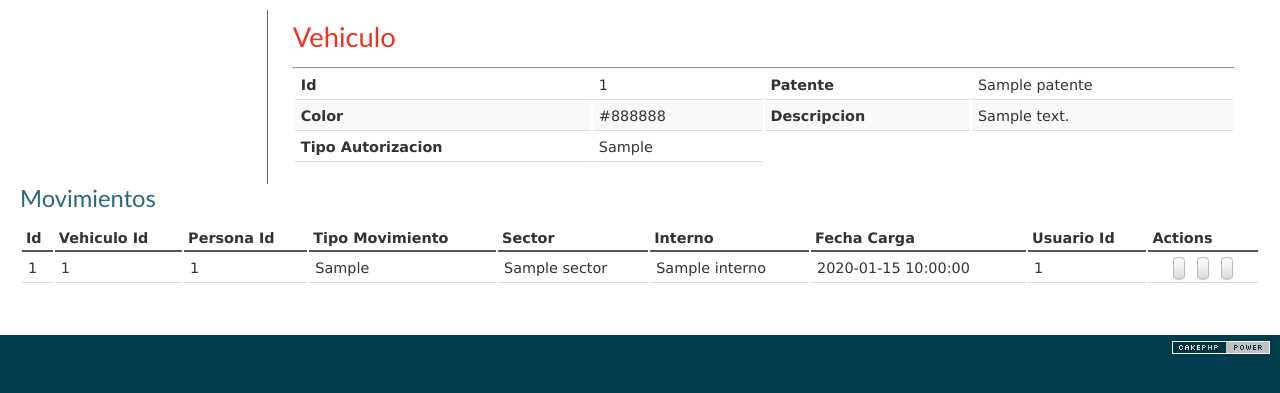
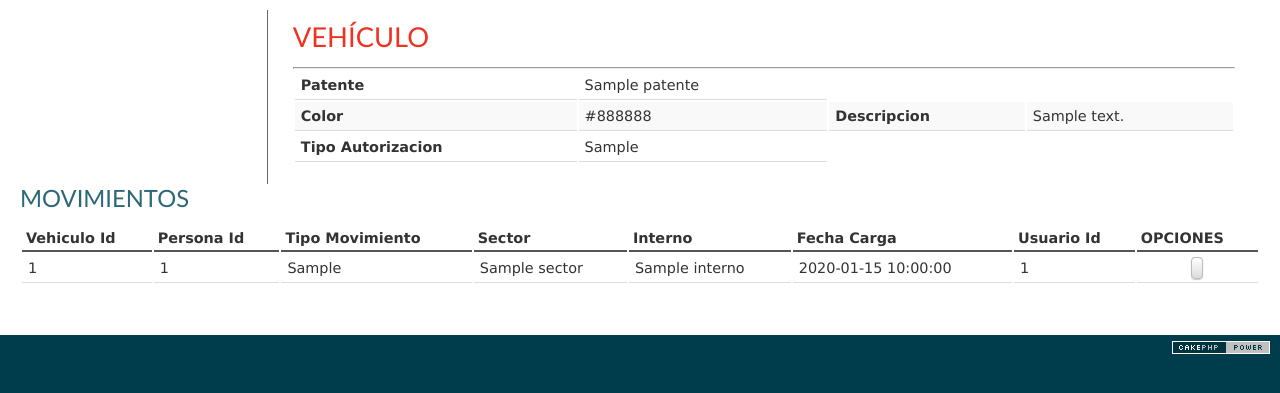
Before and after one commit to joniborda/cav, a CakePHP app: the page made by app/View/Vehiculos/admin_view.ctp in a window 1280 px wide. Shown: the part 47-440 px from the top of the page. Run offline with PHP 8.4 and a stand-in for CakePHP, Linux system fonts and the light colour scheme; the template is opened without the code that fills it: most values are stand-ins (such as "Sample title", 1, 10 or a date in 2020); data that the repository does not hold is empty; some libraries are stand-ins or nearby versions.

Commit message:
agregado vehiculos excedidos - arreglando vistas

```diff
--- a/app/Controller/AppController.php
+++ b/app/Controller/AppController.php
@@ -74,6 +74,9 @@ class AppController extends Controller {
 
 		$this->loadModel('VVehiculosAdentro');
 		$this->set('count_inside', $this->VVehiculosAdentro->find('count'));
+
+		$this->loadModel('VVehiculosExcedido');
+		$this->set('count_inside2', $this->VVehiculosExcedido->find('count'));
 
 		setlocale(LC_TIME, 'Spanish');
 		setlocale(LC_TIME, 'es_AR.utf8');
--- a/app/View/Movimientos/admin_add.ctp
+++ b/app/View/Movimientos/admin_add.ctp
@@ -90,6 +90,8 @@
 	<?php echo $this->Form->input('persona_id', array('type' => 'hidden'));?>
 	<?php echo $this->Form->input('sector', array('type' => 'hidden'));?>
 	<?php echo $this->Form->input('interno', array('type' => 'hidden'));?>
+	<?php echo $this->Form->input('horas_predio', array('type' => 'hidden'));?>
+	<?php echo $this->Form->input('minutos_predio', array('type' => 'hidden'));?>
 <?php echo $this->Form->end(); ?>
 		</div><!-- /.form -->
 
--- a/app/View/Movimientos/admin_view.ctp
+++ b/app/View/Movimientos/admin_view.ctp
@@ -1,7 +1,7 @@
 <div id="page-container" class="row">
 		<div id="page-content" class="col-sm-12">
 		<div class="movimientos view">
-			<h2><?php  echo __('Movimiento'); ?></h2>
+			<h2><?php  echo __('MOVIMIENTO'); ?></h2>
 			<hr />
 			<div class="table-responsive">
 				<table class="table table-striped table-bordered">
--- a/app/View/VVehiculosAdentros/admin_index.ctp
+++ b/app/View/VVehiculosAdentros/admin_index.ctp
@@ -164,7 +164,7 @@
 	</div>
 	<div id="page-content" class="col-sm-12">
 		<div class="vVehiculosAdentros index">
-			<h2 style='display:inline;'>Vehículos adentro</h2>
+			<h2 style='display:inline;'>VEHÍCULOS ADENTRO</h2>
 			<hr />
 			<div class="table-responsive">
 				<table cellpadding="0" cellspacing="0" class="table table-striped table-bordered">
--- a/app/View/Vehiculos/admin_view.ctp
+++ b/app/View/Vehiculos/admin_view.ctp
@@ -18,17 +18,12 @@
 
 		<div class="vehiculos view">
 
-			<h2><?php  echo __('Vehiculo'); ?></h2>
+			<h2><?php  echo __('VEHÍCULO'); ?></h2>
 			<hr />
 			<div class="table-responsive">
-				<table class="table table-striped table-bordered">
+				<table class="table table-striped">
 					<tbody>
 						<tr>
-		<td class="col-sm-2"><strong><?php echo __('Id'); ?></strong></td>
-		<td class="col-sm-4">
-			<?php echo h($vehiculo['Vehiculo']['id']); ?>
-			&nbsp;
-		</td>
 		<td class="col-sm-2"><strong><?php echo __('Patente'); ?></strong></td>
 		<td class="col-sm-4">
 			<?php echo h($vehiculo['Vehiculo']['patente']); ?>
@@ -62,15 +57,14 @@
 
 			<div class="related">
 
-				<h3><?php echo __('Movimientos'); ?></h3>
+				<h3><?php echo __('MOVIMIENTOS'); ?></h3>
 
 				<?php if (!empty($vehiculo['Movimiento'])): ?>
 
 					<div class="table-responsive">
-						<table class="table table-striped table-bordered">
+						<table class="table table-striped ">
 							<thead>
 								<tr>
-											<th><?php echo __('Id'); ?></th>
 		<th><?php echo __('Vehiculo Id'); ?></th>
 		<th><?php echo __('Persona Id'); ?></th>
 		<th><?php echo __('Tipo Movimiento'); ?></th>
@@ -78,7 +72,7 @@
 		<th><?php echo __('Interno'); ?></th>
 		<th><?php echo __('Fecha Carga'); ?></th>
 		<th><?php echo __('Usuario Id'); ?></th>
-									<th class="actions"><?php echo __('Actions'); ?></th>
+									<th class="actions"><?php echo __('OPCIONES'); ?></th>
 								</tr>
 							</thead>
 							<tbody>
@@ -86,7 +80,6 @@
 										$i = 0;
 										foreach ($vehiculo['Movimiento'] as $movimiento): ?>
 		<tr>
-			<td><?php echo $movimiento['id']; ?></td>
 			<td><?php echo $movimiento['vehiculo_id']; ?></td>
 			<td><?php echo $movimiento['persona_id']; ?></td>
 			<td><?php echo $movimiento['tipo_movimiento']; ?></td>
@@ -96,8 +89,7 @@
 			<td><?php echo $movimiento['usuario_id']; ?></td>
 		<td class="actions">
 			<?php echo $this->Html->link('<span class="glyphicon glyphicon-list-alt" title="Ver"></span>', array('controller' => 'movimientos', 'action' => 'view', $movimiento['id']), array('escape'=>false)); ?>
-			<?php echo $this->Html->link('<span class="glyphicon glyphicon-wrench" title="Editar"></span>', array('controller' => 'movimientos', 'action' => 'edit', $movimiento['id']), array('escape'=>false)); ?>
-			<?php echo $this->Form->postLink('<span class="glyphicon glyphicon-trash" title="Borrar"></span>', array('controller' => 'movimientos', 'action' => 'delete', $movimiento['id']), array('escape'=>false), __('¿Estas seguro que desea borrar # %s?', $movimiento['id'])); ?>
+
 		</td>
 		</tr>
 	<?php endforeach; ?>
--- a/app/webroot/css/default.css
+++ b/app/webroot/css/default.css
@@ -264,6 +264,7 @@ a {
 	}
 	.table thead>tr>th,.table tbody>tr>th,.table tfoot>tr>th,.table thead>tr>td,.table tbody>tr>td,.table tfoot>tr>td
 		{
+		text-transform: uppercase;
 		padding: 3px 4px;
 	}
 	.letra_blanca,.letra_blanca:hover {
--- a/app/webroot/js/Movimientos/admin_add.js
+++ b/app/webroot/js/Movimientos/admin_add.js
@@ -118,7 +118,8 @@ $(function() {
 
 	$('#PersonaAdminAddForm').bind('submit', function(event) {
 		event.preventDefault();
-		var numero_documento;
+		var numero_documento,
+		 	span;
 
 		mostar_loading();
 
@@ -167,6 +168,9 @@ $(function() {
 		event.preventDefault();
 		$('#MovimientoSector').val($('#SectorSector').val());
 		$('#MovimientoInterno').val($('#SectorInterno').val());
+		$('#MovimientoHorasPredio').val($('#SectorHorasPredio').val());
+		$('#MovimientoMinutosPredio').val($('#SectorMinutosPredio').val());
+
 		$( "#tabs" ).tabs( "disable", 3 ).tabs( "enable", 4 ).tabs( "option", "active", 4);
 
 		$('#MovimientoAdminAddForm').submit();
```
Also changed, not shown: app/View/Personas/admin_view.ctp (+9 -15 lines), app/View/Themed/Cakestrap/Elements/menu/top_menu.ctp (+9 -3 lines), app/Config/Schema/schema_inicial.sql.
